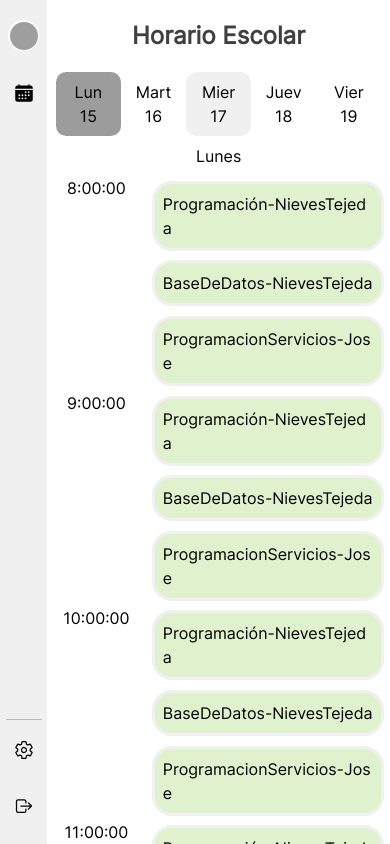
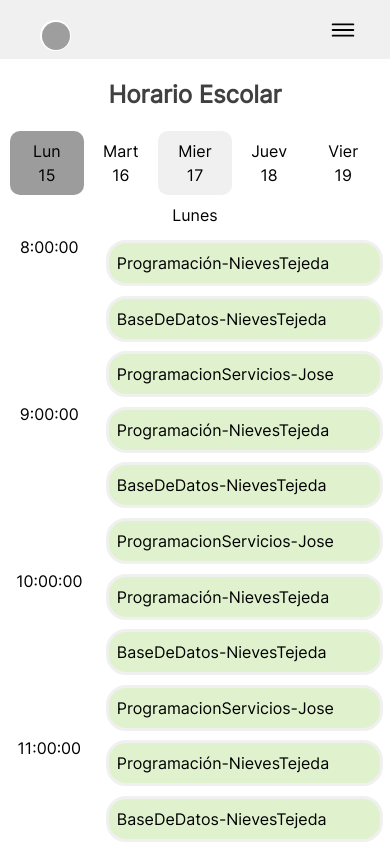
Before and after one commit to joseantoniorbieshna/falta-project-frontend, a React (Vite) app in the folder faltas-project/: page /faltas/login in a window 390 px wide. Built offline with nearby package versions, Linux system fonts and the light colour scheme; grey boxes are pictures that could not be loaded.

Commit message:
nuevo menu

```diff
--- a/faltas-project/src/App.jsx
+++ b/faltas-project/src/App.jsx
@@ -15,7 +15,7 @@ function MyLandingContainer({ children }) {
 
 function MyMainPageContainer({ children }) {
   return (
-    <div className='mm-container-root flex flex-row'> {/*flex flex-col  md:flex-row md:h-[100vh]*/}
+    <div className='mm-container-root flex flex-col md:flex-row'> {/*flex flex-col  md:flex-row md:h-[100vh]*/}
       {children}
     </div>
   );
--- a/faltas-project/src/components/Landing.jsx
+++ b/faltas-project/src/components/Landing.jsx
@@ -7,8 +7,8 @@ import { menu,close, menuOutline, cloudDoneSharp, closeCircleOutline, closeOutli
 import useEffectAddWindowEvent from '../hooks/useEffectAddWindowEvent';
 export default function Landing() {
     const headerRef = useRef(null); // Referencia para el header
+    const [headerHeight, setHeaderHeight] = useState('9%'); // Estado para almacenar la altura del header
     const [isMenuOpen, setMenuOpen] = useState(false);
-    const [headerHeight, setHeaderHeight] = useState('9%'); // Estado para almacenar la altura del header
 
     const toggleMenu = () => {
         setMenuOpen(!isMenuOpen);
@@ -32,6 +32,7 @@ export default function Landing() {
                     <img className='w-10' src={logo} alt='no image'></img>
                     <h2 className='font-bold'>FaltaTracker</h2>
                 </div>
+
                 <div className={`absolute md:static bg-green md:min-h-fit min-h-[60vh] left-0
                 w-full md:w-fit flex items-center justify-start md:justify-center px-5`}
                 style={{ top: isMenuOpen ? headerHeight : '-1000%' }}>
--- a/faltas-project/src/components/MainMenu.jsx
+++ b/faltas-project/src/components/MainMenu.jsx
@@ -1,14 +1,21 @@
-import { useEffect, useState } from "react";
+import { useEffect, useRef, useState } from "react";
 import { Link, useLocation } from "react-router-dom";
 import './css/MainMenu.css'
 import { IonIcon } from '@ionic/react';
-import { logOutOutline,settingsOutline,calendar } from 'ionicons/icons';
+import { logOutOutline,settingsOutline,calendar, closeOutline, menuOutline } from 'ionicons/icons';
+import useMobile from "../hooks/useMobile";
+import useEffectAddWindowEvent from "../hooks/useEffectAddWindowEvent";
 export default function MainMenu(){
     const location = useLocation();
     const [activeButton, setActiveButton] = useState({
         horario: '',
         settings: ''
       });
+      const [isMenuOpen, setMenuOpen] = useState(false);
+      const toggleMenu = () => {
+          setMenuOpen(!isMenuOpen);
+      };
+
 
     useEffect(() => {
       // Establecer el estado activo correspondiente según la ruta actual
@@ -19,8 +26,21 @@ export default function MainMenu(){
       }));
     }, [location.pathname]);
 
+    /* Main menu */
+    const [height,setHeaderHeight]= useState(80)
+    const [isMobile]=useMobile()
+    const headerRef = useRef(null)
+    const handleResize = ()=>{
+        if(headerRef.current){
+          const height = headerRef.current.clientHeight;
+          setHeaderHeight(height);
+        }
+      };
+
+    useEffectAddWindowEvent({handleResize,type:'resize', condition:isMobile});
+
     return(
-    <header className="mm-header flex flex-col w-[20vw] items-center bg-gray ">
+    <header ref={headerRef} className="mm-header flex flex-col w-[20vw] items-center bg-gray ">
 
         <div className="mm-user-container flex flex-row items-center bg-[#fff] w-[80%] m-5 rounded-3xl py-5 px-3">
             <img className="mm-user-image rounded-full w-7 h-7" src="https://th.bing.com/th/id/OIP.R9HMSxN_IRyxw9-iE1usugAAAA?rs=1&pid=ImgDetMain"></img>
@@ -28,8 +48,8 @@ export default function MainMenu(){
                 <h5 className="mm-text-user text-sm overflow-hidden font-bold text-blacklight">Jose Antonio Ramos</h5>
             </div>
         </div>
-
-        <nav className="mm-nav flex flex-1 justify-between flex-col w-[80%] mt-4">
+        <IonIcon onClick={toggleMenu} icon={isMenuOpen?closeOutline:menuOutline} className='mm-menu.icon text-black text-3xl cursor-pointer md:hidden'></IonIcon>
+        <nav style={{top:height}} className={`mm-nav flex flex-1 justify-between flex-col w-[80%] mt-4 ${isMenuOpen?'menu-open':''}`}>
             <div>
 
                 <ul>
--- a/faltas-project/src/components/css/HorarioMain.css
+++ b/faltas-project/src/components/css/HorarioMain.css
@@ -169,6 +169,7 @@
 
     .hh-horario-table_list{
         display: flex;
+        flex: 1 1 0;
         flex-direction: column;
 
     }
@@ -230,7 +231,9 @@
         background-color: var(--gray-color);
     }
     .hh-section-horario{
+        flex: 1 1 0;
         margin: 0;
+        height: 100%;
     }
 
     .active-horario-head{
--- a/faltas-project/src/components/css/MainMenu.css
+++ b/faltas-project/src/components/css/MainMenu.css
@@ -27,6 +27,9 @@
     overflow: hidden;
     word-wrap: break-word;
 }
+.mm-menu.icon{
+    display: none;
+}
 
 
 @media screen and (max-width: 1000px) {
@@ -55,6 +58,46 @@
 
 }
 
+@media screen and (max-width: 768px) {
+    .mm-header{
+        width: 100vw;
+        max-width: none;
+        flex-direction: row;
+        justify-content: space-between;
+        padding: 0 2rem 0 2rem;
+    }
+
+    .mm-nav{
+        width: 80%;
+        max-width: 80%;
+        height: 100vh;
+        height: 100dvh;
+
+        position: fixed;
+        margin: 0;
+        top: 80px;
+        right: -100%;
+        z-index: 10;
+        justify-content: start;
+        align-items: center;
+        padding-top: 2rem;
+        gap: 2rem;
+        background-color: #f0f0f0;
+
+        transition: all .5s;
+    }
+    .menu-open{
+        right: 0;
+    }
+
+    .mm-button-text{
+        display: block;
+    }
+
+
+
+}
+
 @media screen and (max-width: 430px) {
     .mm-user-container{
         padding: 0.1rem;
--- a/faltas-project/src/hooks/useEffectAddWindowEvent.js
+++ b/faltas-project/src/hooks/useEffectAddWindowEvent.js
@@ -1,12 +1,18 @@
 import { useEffect } from "react";
 
-export default function useEffectAddWindowEvent({ handleResize, type = 'resize' }) {
+export default function useEffectAddWindowEvent({ handleResize, type = 'resize', condition=true }) {
     useEffect(() => {
         handleResize();
-        window.addEventListener(type, handleResize);
-        console.log("Cargando useEffectWindowEvent Añadido");
+
+        if(condition){
+            window.addEventListener(type, handleResize);
+            console.log("Cargando useEffectWindowEvent Añadido");
+        }else{
+            window.removeEventListener(type, handleResize);
+            console.log("Borrando useEffectWindowEvent");
+        }
         return () => {
             window.removeEventListener(type, handleResize);
         };
-    }, []);
+    }, [condition]);
 }
```
